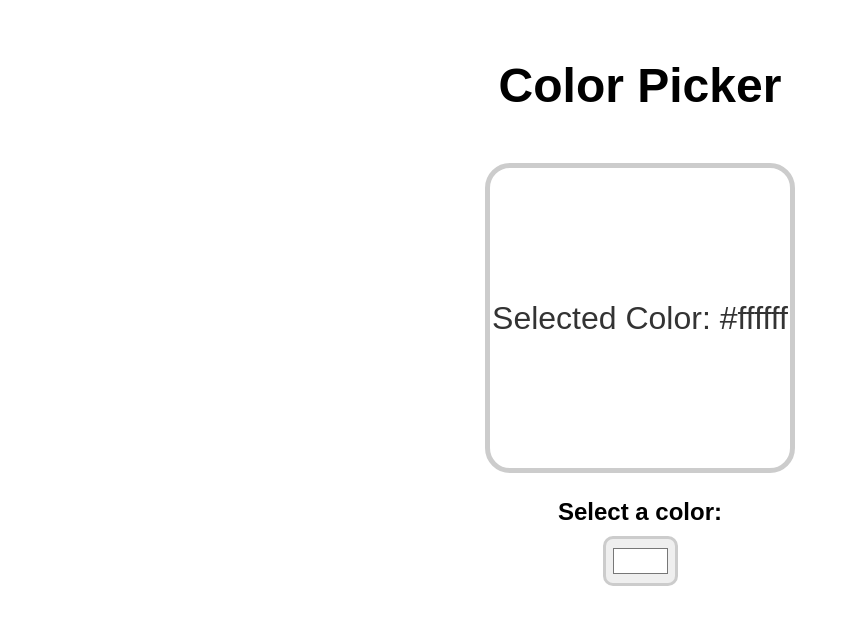
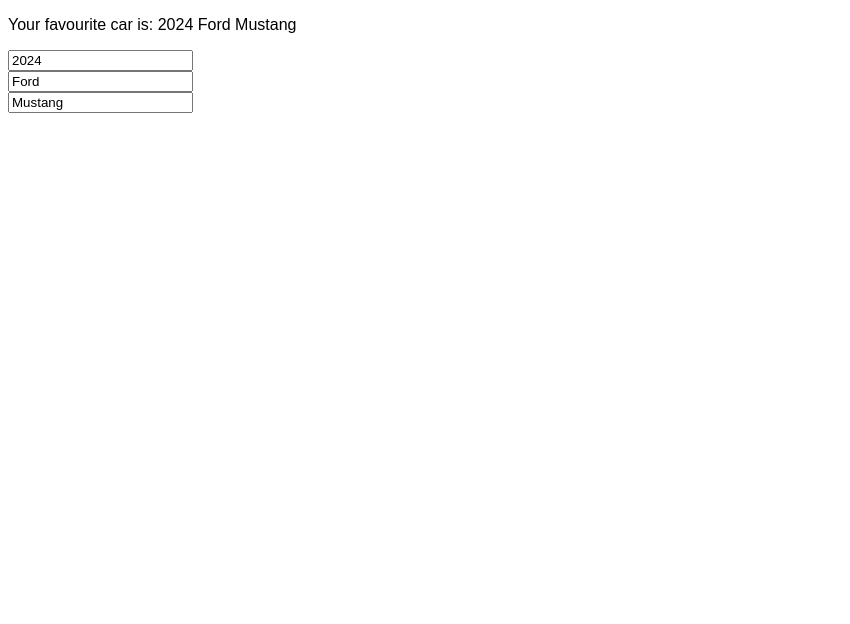
Before and after one commit to c-ityscape/html-css-js-react-mongodb-php-, a React (Vite) app in the folder react/my-react-app/: page / in a window 1280 px wide. Shown: the top 624 px of the page, without its empty margins (0-850 px from the left). Built offline with nearby package versions, Linux system fonts and the light colour scheme.

Commit message:
24/06 evening sess

```diff
--- a/react/my-react-app/src/Counter.jsx
+++ b/react/my-react-app/src/Counter.jsx
@@ -2,7 +2,11 @@ import React, {useState} from "react";
 function Counter(){
    const [count, setCount] = useState(0);
    const increment =()=>{
-    setCount(count + 1);
+    // setCount(count + 1);
+    // setCount(count + 1);
+    // setCount(count +1); // This will not work as expected due to closure
+    setCount(prevCount=> prevCount +1); // This is the correct way to update state based on previous state
+    setCount(prevCount=> prevCount +1); // This will work correctly
    }
    const decrement =()=>{
     setCount(count-1);
--- a/react/my-react-app/src/MyComponent.jsx
+++ b/react/my-react-app/src/MyComponent.jsx
@@ -1,51 +1,81 @@
+import { func } from "prop-types";
 import React , {useState} from "react";
-function MyComponent() {
-    const [name, setName]=useState("Guest");
-    const [quantity, setQuantity] = useState(0);
-    const [comment, setComment]=useState("");
-    const [payment, setPayment]=useState("");
-    const [shipping, setShipping]=useState("");
-    function handleNameChange(event){
-        setName(event.target.value);
-    }
-    function handleQuantityChange(event){
-        setQuantity(event.target.value);
-    }
-    function handleCommentChange(event){
-        setComment(event.target.value);
-    }
-    function handlePaymentChange(event){
-        setPayment(event.target.value);
-    }
-    function handleShippingChange(event){
-        setShipping(event.target.value);
-    }
-    return (
+function MyComponent(){
+    const [car,setCar] = useState({year: 2024,
+        make:"Ford",
+        model:"Mustang"});
+
+        function handleYearChange(event){
+            // setCar({...car,year:event.target.value});
+            setCar(prevCar => ({...prevCar, year: event.target.value}));
+        }
+        function handleMakeChange(event){
+            // setCar({...car,make:event.target.value})
+            setCar(prevCar => ({...prevCar, make: event.target.value}));
+        }
+        function handleModelChange(event){
+            // setCar({...car,model:event.target.value})
+            setCar(prevCar => ({...prevCar, model: event.target.value}));
+        }
+    return(
         <div>
-            <input value={name} onChange={(event)=>handleNameChange(event)} />
-            <p>Name:{name}</p>
-            <input value={quantity} onChange={handleQuantityChange} type="number" />
-            <p>Quantity:{quantity}</p>
-            <textarea value={comment} onChange={handleCommentChange} id="" placeholder="Enter Delivery Instructions"></textarea>
-            <p>Comment:{comment}</p>
-            <select value={payment} onChange={handlePaymentChange} id="">
-                <option value="">Select an option</option>
-                <option value="Visa">Visa</option>
-                <option value="MasterCard">MasterCard</option>
-                <option value="PayPal">PayPal</option>
-                <option value="Cash">Cash</option>
-            </select>
-            <p>Payment:{payment}</p>
-            <label>
-                <input type="radio" value="Pick up" checked={shipping==="Pick up"} onChange={handleShippingChange} />Pick up</label>
-            <label>
-                <input type="radio" value="Delivery" checked={shipping==="Delivery"} onChange={handleShippingChange} />
-                Delivery</label>
-                <p>Shipping:{shipping}</p>
+            <p>Your favourite car is: {car.year} {car.make} {car.model}</p>
+            <input type="number" name="" id="" value={car.year} onChange={handleYearChange}/><br />
+            <input type="text" name="" id="" value={car.make} onChange={handleMakeChange} /><br />
+            <input type="text" name="" id="" value={car.model} onChange={handleModelChange} /><br />
         </div>
     )
+
 }
 export default MyComponent;
+
+// function MyComponent() {
+//     const [name, setName]=useState("Guest");
+//     const [quantity, setQuantity] = useState(0);
+//     const [comment, setComment]=useState("");
+//     const [payment, setPayment]=useState("");
+//     const [shipping, setShipping]=useState("");
+//     function handleNameChange(event){
+//         setName(event.target.value);
+//     }
+//     function handleQuantityChange(event){
+//         setQuantity(event.target.value);
+//     }
+//     function handleCommentChange(event){
+//         setComment(event.target.value);
+//     }
+//     function handlePaymentChange(event){
+//         setPayment(event.target.value);
+//     }
+//     function handleShippingChange(event){
+//         setShipping(event.target.value);
+//     }
+//     return (
+//         <div>
+//             <input value={name} onChange={(event)=>handleNameChange(event)} />
+//             <p>Name:{name}</p>
+//             <input value={quantity} onChange={handleQuantityChange} type="number" />
+//             <p>Quantity:{quantity}</p>
+//             <textarea value={comment} onChange={handleCommentChange} id="" placeholder="Enter Delivery Instructions"></textarea>
+//             <p>Comment:{comment}</p>
+//             <select value={payment} onChange={handlePaymentChange} id="">
+//                 <option value="">Select an option</option>
+//                 <option value="Visa">Visa</option>
+//                 <option value="MasterCard">MasterCard</option>
+//                 <option value="PayPal">PayPal</option>
+//                 <option value="Cash">Cash</option>
+//             </select>
+//             <p>Payment:{payment}</p>
+//             <label>
+//                 <input type="radio" value="Pick up" checked={shipping==="Pick up"} onChange={handleShippingChange} />Pick up</label>
+//             <label>
+//                 <input type="radio" value="Delivery" checked={shipping==="Delivery"} onChange={handleShippingChange} />
+//                 Delivery</label>
+//                 <p>Shipping:{shipping}</p>
+//         </div>
+//     )
+// }
+// export default MyComponent;
 // import React, {useState} from "react";
 // function MyComponent(){
 //     let [name,setName] =useState("Guest");
```
Also changed, not shown: react/my-react-app/src/App.jsx (+4 -4 lines).
